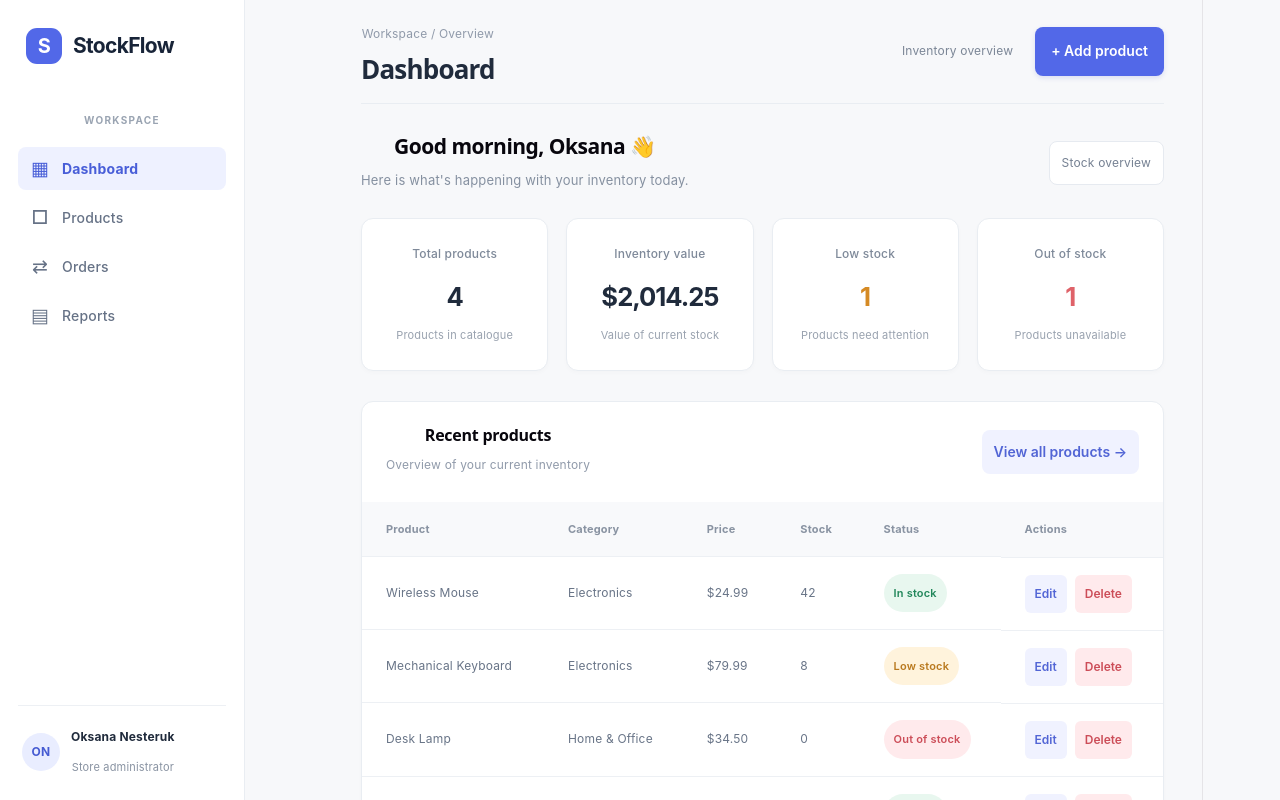
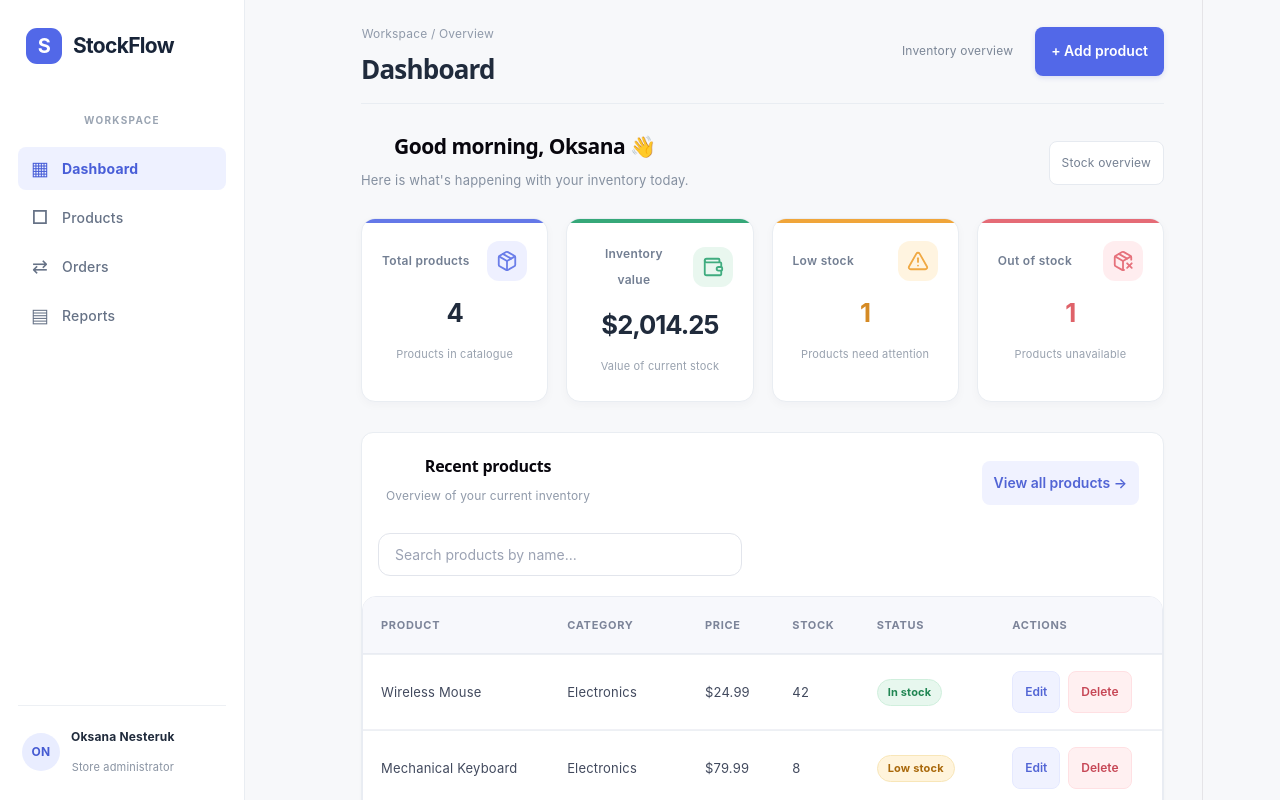
Before and after one commit to nksenechkav/stockflow-inventory-app, a React (Vite) app: page / in a window 1280 px wide. Shown: the top 800 px of the page. Built offline with nearby package versions, Linux system fonts and the light colour scheme.

Commit message:
add search by name and change css of components

```diff
--- a/package.json
+++ b/package.json
@@ -10,6 +10,7 @@
     "preview": "vite preview"
   },
   "dependencies": {
+    "lucide-react": "^1.61.0",
     "react": "^19.2.8",
     "react-dom": "^19.2.8"
   },
--- a/src/App.jsx
+++ b/src/App.jsx
@@ -18,6 +18,14 @@ function App() {
     ? JSON.parse(savedProducts)
     : initialProducts
 })
+
+const [searchQuery, setSearchQuery] = useState('')
+
+
+const filteredProducts = products.filter((product) =>
+  product.name.toLowerCase().includes(searchQuery.toLowerCase())
+)
+
 
     useEffect(() => {
       localStorage.setItem(
@@ -120,13 +128,13 @@ function handleEditProduct(product) {
             lowStockProducts={lowStockProducts}
             outOfStockProducts={outOfStockProducts}
         />
-
         <ProductsTable
-            products={products}
-            onDeleteProduct={handleDeleteProduct}
-            onEditProduct={handleEditProduct}
+          products={filteredProducts}
+          onDeleteProduct={handleDeleteProduct}
+          onEditProduct={handleEditProduct}
+          searchQuery={searchQuery}
+          onSearchChange={setSearchQuery}
         />
-
         {isFormOpen && (
             <ProductModal
               onClose={() => {
--- a/src/components/ProductRow/ProductRow.css
+++ b/src/components/ProductRow/ProductRow.css
@@ -2,57 +2,85 @@
   display: flex;
   align-items: center;
   gap: 8px;
+  white-space: nowrap;
 }
 
 .edit-button,
 .delete-button {
-  padding: 6px 10px;
-  border: 0;
-  border-radius: 6px;
-  font: inherit;
+  padding: 7px 12px;
+  border: 1px solid transparent;
+  border-radius: 8px;
+  font-family: inherit;
   font-size: 12px;
   font-weight: 600;
+  cursor: pointer;
+  transition:
+    background-color 0.2s ease,
+    border-color 0.2s ease,
+    transform 0.2s ease;
 }
 
 .edit-button {
   color: #5265d5;
-  background: #f0f2ff;
+  background-color: #f0f2ff;
+  border-color: #e5e9ff;
 }
 
 .edit-button:hover {
-  background: #e4e8ff;
+  background-color: #e2e7ff;
+  border-color: #ccd4ff;
+  transform: translateY(-1px);
 }
 
 .delete-button {
-  color: #cc4d58;
-  background: #ffeaec;
+  color: #c74756;
+  background-color: #fff0f1;
+  border-color: #ffe0e3;
 }
 
 .delete-button:hover {
-  background: #ffdade;
+  background-color: #ffe2e5;
+  border-color: #ffcbd1;
+  transform: translateY(-1px);
 }
 
+.edit-button:focus-visible,
+.delete-button:focus-visible {
+  outline: 3px solid #aab5ff;
+  outline-offset: 2px;
+}
+
+.edit-button:active,
+.delete-button:active {
+  transform: translateY(0);
+}
 
 .status {
   display: inline-flex;
   align-items: center;
-  padding: 6px 10px;
-  border-radius: 20px;
+  justify-content: center;
+  padding: 5px 10px;
+  border-radius: 999px;
   font-size: 11px;
-  font-weight: 600;
+  font-weight: 700;
+  line-height: 1.4;
+  white-space: nowrap;
 }
 
 .status-in-stock {
-  color: #21865a;
-  background: #e8f7ef;
+  color: #218653;
+  background-color: #e7f7ee;
+  border: 1px solid #d0efdd;
 }
 
 .status-low-stock {
-  color: #b9791e;
-  background: #fff3dc;
+  color: #a9680a;
+  background-color: #fff4dc;
+  border: 1px solid #f8e6b8;
 }
 
 .status-out-of-stock {
-  color: #cc4d58;
-  background: #ffeaec;
+  color: #c43d4b;
+  background-color: #ffeaed;
+  border: 1px solid #f8d5da;
 }
--- a/src/components/ProductsTable/ProductsTable.css
+++ b/src/components/ProductsTable/ProductsTable.css
@@ -79,3 +79,89 @@ tbody tr:hover {
     padding-left: 16px;
   }
 }
+
+
+/* Product search */
+
+.products-search {
+  padding-left: 16px;
+  margin-bottom: 20px;
+  max-width: 380px;
+}
+
+.products-search input {
+  width: 100%;
+  padding: 12px 16px;
+  border: 1px solid #e2e5ec;
+  border-radius: 12px;
+  background-color: #ffffff;
+  color: #252b3b;
+  font-family: inherit;
+  font-size: 14px;
+  outline: none;
+  transition:
+    border-color 0.2s ease,
+    box-shadow 0.2s ease;
+}
+
+.products-search input::placeholder {
+  color: #9ba2b3;
+}
+
+.products-search input:hover {
+  border-color: #b9c3f5;
+}
+
+.products-search input:focus {
+  border-color: #6478e8;
+  box-shadow: 0 0 0 4px rgba(100, 120, 232, 0.12);
+}
+
+
+/* Products table improvements */
+
+.table-wrapper {
+  overflow-x: auto;
+  border: 1px solid #e9ecf3;
+  border-radius: 14px;
+  background-color: #ffffff;
+}
+
+.table-wrapper table {
+  width: 100%;
+  border-collapse: separate;
+  border-spacing: 0;
+}
+
+.table-wrapper thead th {
+  padding: 15px 18px;
+  background-color: #f7f8fc;
+  color: #7c8499;
+  font-size: 11px;
+  font-weight: 700;
+  text-align: left;
+  text-transform: uppercase;
+  letter-spacing: 0.7px;
+  white-space: nowrap;
+  border-bottom: 1px solid #e9ecf3;
+}
+
+.table-wrapper tbody td {
+  padding: 16px 18px;
+  color: #424a5e;
+  font-size: 13px;
+  border-bottom: 1px solid #f0f1f6;
+  transition: background-color 0.2s ease;
+}
+
+.table-wrapper tbody tr:last-child td {
+  border-bottom: none;
+}
+
+.table-wrapper tbody tr:hover td {
+  background-color: #f8f9ff;
+}
+
+.table-wrapper tbody tr {
+  transition: background-color 0.2s ease;
+}
--- a/src/components/ProductsTable/ProductsTable.jsx
+++ b/src/components/ProductsTable/ProductsTable.jsx
@@ -2,7 +2,13 @@
 import ProductRow from '../ProductRow/ProductRow'
 import './ProductsTable.css'
 
-function ProductsTable({ products, onDeleteProduct, onEditProduct }) {
+function ProductsTable({
+  products,
+  onDeleteProduct,
+  onEditProduct,
+  searchQuery,
+  onSearchChange,
+}) {
   return (
     <section className="products-section" id="products">
       <div className="section-header">
@@ -15,8 +21,15 @@ function ProductsTable({ products, onDeleteProduct, onEditProduct }) {
           View all products →
         </button>
       </div>
-
-      <div className="table-wrapper">
+      <div className="products-search">
+        <input
+          type="text"
+          placeholder="Search products by name..."
+          value={searchQuery}
+          onChange={(event) => onSearchChange(event.target.value)}
+        />
+      </div>
+     <div className="table-wrapper">
         <table>
           <thead>
             <tr>
--- a/src/components/StatsGrid/StatsGrid.css
+++ b/src/components/StatsGrid/StatsGrid.css
@@ -6,27 +6,51 @@
 }
 
 .stat-card {
+  position: relative;
   min-width: 0;
+  overflow: hidden;
   padding: 22px 20px;
   border: 1px solid #e9edf2;
-  border-radius: 12px;
+  border-radius: 14px;
   background: #ffffff;
-  box-shadow: 0 2px 5px rgb(29 43 68 / 2%);
+  box-shadow: 0 3px 10px rgb(29 43 68 / 3%);
+  transition:
+    transform 0.2s ease,
+    box-shadow 0.2s ease,
+    border-color 0.2s ease;
+}
+
+.stat-card::before {
+  content: '';
+  position: absolute;
+  top: 0;
+  left: 0;
+  width: 100%;
+  height: 4px;
+  background: #6478e8;
+}
+
+.stat-card:hover {
+  transform: translateY(-3px);
+  border-color: #dce2f5;
+  box-shadow: 0 8px 20px rgb(29 43 68 / 7%);
 }
 
 .stat-label {
   margin: 0 0 17px;
-  color: #7e8999;
+  color: #727e92;
   font-size: 12px;
-  font-weight: 500;
+  font-weight: 600;
+  letter-spacing: 0.3px;
 }
 
 .stat-value {
   margin: 0 0 12px;
   color: #202b3c;
-  font-size: clamp(22px, 2vw, 29px);
+  font-size: clamp(24px, 2vw, 30px);
   font-weight: 750;
   letter-spacing: -1px;
+  line-height: 1.2;
   overflow-wrap: anywhere;
 }
 
@@ -59,3 +83,60 @@
     padding: 16px 13px;
   }
 }
+
+/* Individual accent colors for stat cards */
+.stat-card-total::before {
+  background: #6478e8;
+}
+
+.stat-card-value::before {
+  background: #36a879;
+}
+
+.stat-card-low::before {
+  background: #f0a53a;
+}
+
+.stat-card-out::before {
+  background: #e56b76;
+}
+
+.stat-heading {
+  display: flex;
+  align-items: center;
+  justify-content: space-between;
+  gap: 12px;
+  margin-bottom: 17px;
+}
+
+.stat-heading .stat-label {
+  margin: 0;
+}
+
+.stat-icon {
+  flex-shrink: 0;
+  box-sizing: content-box;
+  padding: 9px;
+  border-radius: 12px;
+  opacity: 0.95;
+}
+
+.stat-card-total .stat-icon {
+  color: #6478e8;
+  background-color: #eef0ff;
+}
+
+.stat-card-value .stat-icon {
+  color: #36a879;
+  background-color: #e8f7ef;
+}
+
+.stat-card-low .stat-icon {
+  color: #f0a53a;
+  background-color: #fff4df;
+}
+
+.stat-card-out .stat-icon {
+  color: #e56b76;
+  background-color: #ffedef;
+}
--- a/src/components/StatsGrid/StatsGrid.jsx
+++ b/src/components/StatsGrid/StatsGrid.jsx
@@ -1,5 +1,11 @@
 
 import './StatsGrid.css'
+import {
+  Package,
+  Wallet,
+  AlertTriangle,
+  PackageX,
+} from 'lucide-react'
 
 function StatsGrid({
   totalProducts,
@@ -9,14 +15,21 @@ function StatsGrid({
 }) {
   return (
     <section className="stats-grid">
-      <article className="stat-card">
+      <article className="stat-card stat-card-total">
+          <div className="stat-heading">
             <p className="stat-label">Total products</p>
+            <Package className="stat-icon" size={22} />
+          </div>
+
           <p className="stat-value">{totalProducts}</p>
           <p className="stat-note">Products in catalogue</p>
       </article>
 
-      <article className="stat-card">
+      <article className="stat-card stat-card-value">
+        <div className="stat-heading">
           <p className="stat-label">Inventory value</p>
+          <Wallet className="stat-icon" size={22} />
+        </div>
         <p className="stat-value">
           ${inventoryValue.toLocaleString('en-US', {
             minimumFractionDigits: 2,
@@ -26,16 +39,22 @@ function StatsGrid({
         <p className="stat-note">Value of current stock</p>
       </article>
 
-      <article className="stat-card">
+      <article className="stat-card stat-card-low">
+        <div className="stat-heading">
           <p className="stat-label">Low stock</p>
+          <AlertTriangle className="stat-icon" size={22} />
+        </div>
         <p className="stat-value warning-value">
           {lowStockProducts}
         </p>
         <p className="stat-note">Products need attention</p>
       </article>
 
-      <article className="stat-card">
+      <article className="stat-card stat-card-out">
+        <div className="stat-heading">
           <p className="stat-label">Out of stock</p>
+          <PackageX className="stat-icon" size={22} />
+        </div>
         <p className="stat-value danger-value">
           {outOfStockProducts}
         </p>
```
Also changed, not shown: 1 other file (tests, documents, lock files or other folders). Lines whose indentation alone changed are shown as unchanged.
